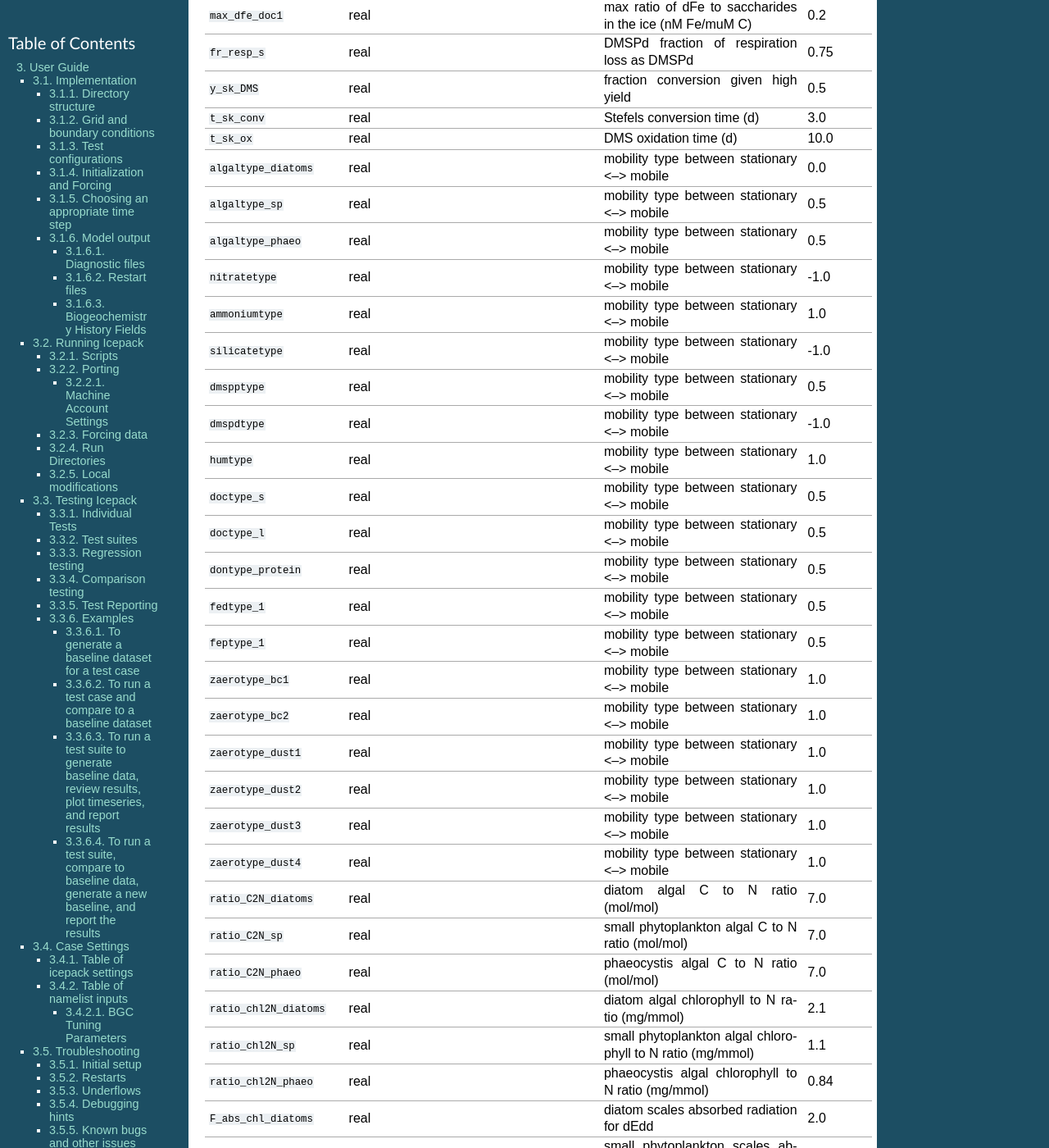
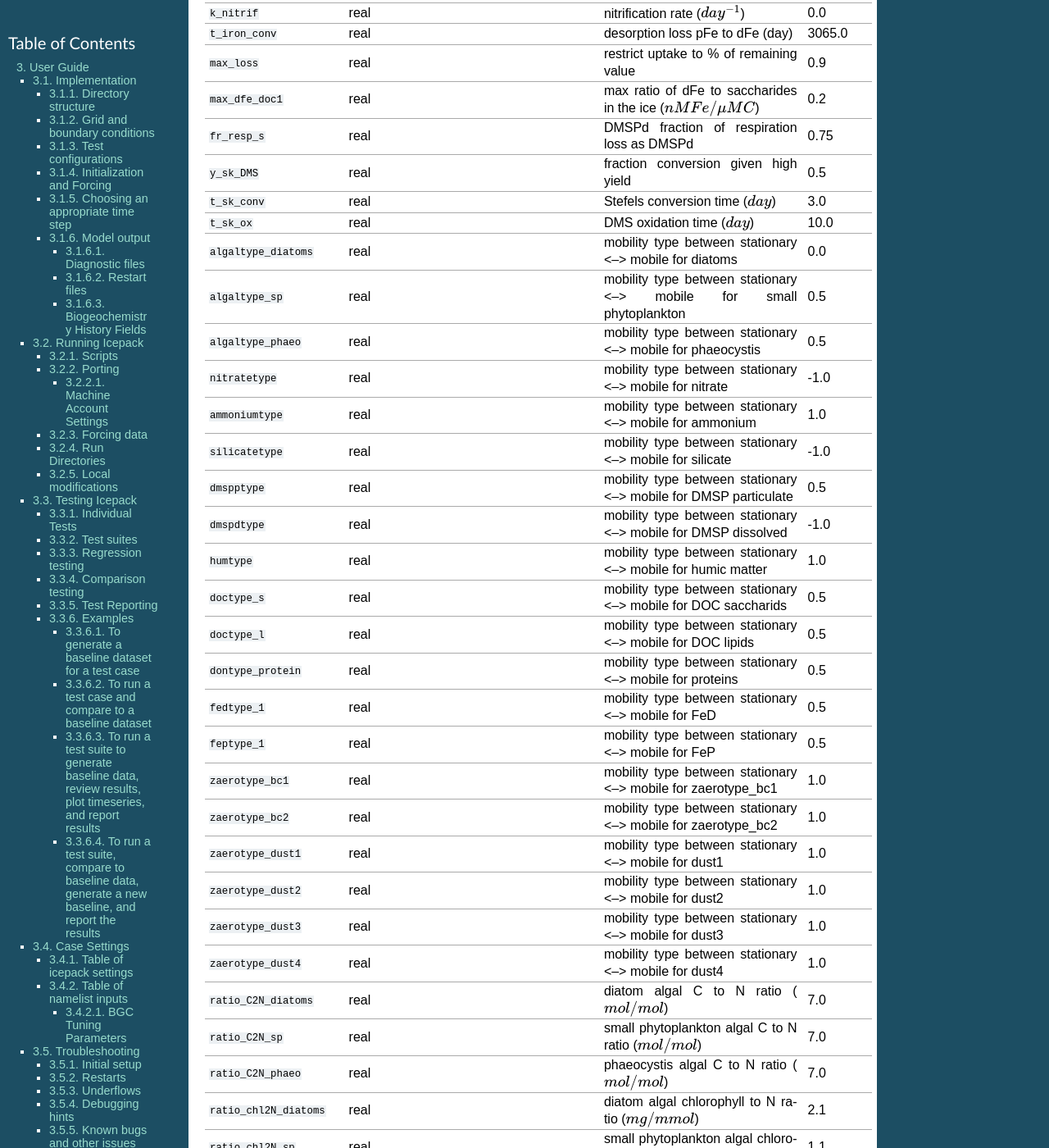
Before and after one commit to CICE-Consortium/Icepack, a Sphinx documentation site: the page built from doc/source/icepack_3_user_guide.rst, in a window 1280 px wide and 1400 px high, scrolled down 23675 px. Shown: the whole window at 82% size. Built offline with Sphinx 7.4.7, drawn with Linux system fonts in a browser that asks for light colours; cross-references to code outside the pages are shown as plain code; some of the changed text lies outside the part shown.

Commit message:
fixing BGC table

```diff
--- a/doc/source/icepack_3_user_guide.rst
+++ b/doc/source/icepack_3_user_guide.rst
@@ -968,123 +968,123 @@ column physics.
    "``l_sk``", "real", "length scale in gravity drainage parameterization (bgc transport scheme)", "0.024"
    "``grid_oS``", "real", "ice-ocean surface layer thickness (zsalinity transport scheme)", "0.0"
    "``l_skS``", "real", "ice-atmosphere surface layer thickness (zsalinity transport scheme)", "0.028"
-   "``phi_snow``", "real", "snow porosity at the ice-snow interface. if <0 then phi_snow is computed from snow density", "-0.3"
+   "``phi_snow``", "real", "snow porosity at the ice-snow interface. if :math:`<0` then phi_snow is computed from snow density", "-0.3"
    "``initbio_frac``", "real", "for each bgc tracer, specifies the fraction of the ocean concentration that is retained in the ice during initial new ice formation", "0.8"
-   "``frazil_scav``", "real", "for each bgc tracer, specifies the fraction or multiple of the ocean concentration that is retained in the ice from frail formation", "0.8"
-   "``ratio_si2N_diatoms``", "real", "algal Si to N (mol/mol) for diatoms", "1.8"
-   "``ratio_si2N_sp``", "real", "algal Si to N (mol/mol) for small phytoplankton", "0.0"
-   "``ratio_si2N_phaeo``", "real", "algal Si to N (mol/mol) for phaeocystis", "0.0"
-   "``ratio_S2N_diatoms``", "real", "algal S to N (mol/mol) for diatoms", "0.03"
-   "``ratio_S2N_sp``", "real", "algal S to N (mol/mol) for small phytoplankton", "0.03"
-   "``ratio_S2N_phaeo``", "real", "algal S to N (mol/mol) for phaeocystis", "0.03"
-   "``ratio_Fe2C_diatoms``", "real", "algal Fe to C (umol/mol) for diatoms", "0.0033"
-   "``ratio_Fe2C_sp``", "real", "algal Fe to C (umol/mol) for small phytoplankton", "0.0033"
-   "``ratio_Fe2C_phaeo``", "real", "algal Fe to C (umol/mol) for phaeocystis", "0.1"
-   "``ratio_Fe2N_diatoms``", "real", "algal Fe to N (umol/mol) for diatoms", "0.023"
-   "``ratio_Fe2N_sp``", "real", "algal Fe to N (umol/mol) for small phytoplankton", "0.023"
-   "``ratio_Fe2N_phaeo``", "real", "algal Fe to N (umol/mol) for phaeocystis", "0.7"
-   "``ratio_Fe2DON``", "real", "Fe to N of DON (nmol/umol)", "0.023"
-   "``ratio_Fe2DOC_s``", "real", "Fe to C of DOC for saccharids (nmol/umol)", "0.1"
-   "``ratio_Fe2DOC_l``", "real", "Fe to C of DOC for lipids (nmol/umol)", "0.033"
+   "``frazil_scav``", "real", "for each bgc tracer, specifies the fraction or multiple of the ocean concentration that is retained in the ice from frazil ice formation", "0.8"
+   "``ratio_si2N_diatoms``", "real", "algal Si to N (:math:`mol/mol`) for diatoms", "1.8"
+   "``ratio_si2N_sp``", "real", "algal Si to N (:math:`mol/mol`) for small phytoplankton", "0.0"
+   "``ratio_si2N_phaeo``", "real", "algal Si to N (:math:`mol/mol`) for phaeocystis", "0.0"
+   "``ratio_S2N_diatoms``", "real", "algal S to N (:math:`mol/mol`) for diatoms", "0.03"
+   "``ratio_S2N_sp``", "real", "algal S to N (:math:`mol/mol`) for small phytoplankton", "0.03"
+   "``ratio_S2N_phaeo``", "real", "algal S to N (:math:`mol/mol`) for phaeocystis", "0.03"
+   "``ratio_Fe2C_diatoms``", "real", "algal Fe to C (:math:`\mu mol/mol`) for diatoms", "0.0033"
+   "``ratio_Fe2C_sp``", "real", "algal Fe to C (:math:`\mu mol/mol`) for small phytoplankton", "0.0033"
+   "``ratio_Fe2C_phaeo``", "real", "algal Fe to C (:math:`\mu mol/mol`) for phaeocystis", "0.1"
+   "``ratio_Fe2N_diatoms``", "real", "algal Fe to N (:math:`\mu mol/mol`) for diatoms", "0.023"
+   "``ratio_Fe2N_sp``", "real", "algal Fe to N (:math:`\mu mol/mol`) for small phytoplankton", "0.023"
+   "``ratio_Fe2N_phaeo``", "real", "algal Fe to N (:math:`\mu mol/mol`) for phaeocystis", "0.7"
+   "``ratio_Fe2DON``", "real", "Fe to N of DON (:math:`nmol/mol`)", "0.023"
+   "``ratio_Fe2DOC_s``", "real", "Fe to C of DOC for saccharids (:math:`nmol/mol`)", "0.1"
+   "``ratio_Fe2DOC_l``", "real", "Fe to C of DOC for lipids (:math:`nmol/mol`)", "0.033"
    "``fr_resp``", "real", "fraction of algal growth lost due to respiration", "0.05"
-   "``tau_min``", "real", "rapid mobile to stationary exchanges (s)", "5200.0"
-   "``tau_max``", "real", "long time mobile to stationary exchanges (s)", "1.73e5"
-   "``algal_vel``", "real", "0.5 cm/d(m/s)", "1.11e-8"
+   "``tau_min``", "real", "rapid mobile to stationary exchanges (:math:`s`)", "5200.0"
+   "``tau_max``", "real", "long time mobile to stationary exchanges (:math:`s`)", "1.73e5"
+   "``algal_vel``", "real", "0.5 :math:`cm/day (m/s)`", "1.11e-8"
    "``R_dFe2dust``", "real", "g/g (3.5% content)", "0.035"
    "``dustFe_sol``", "real", "solubility fraction", "0.005"
-   "``chlabs_diatoms``", "real", "diatoms chl absorption (1/m/(mg/m^3))", "0.03"
-   "``chlabs_sp``", "real", "small phytoplankton chl absorption (1/m/(mg/m^3))", "0.01"
-   "``chlabs_phaeo``", "real", "phaeocystis chl absorption (1/m/(mg/m^3))", "0.05"
-   "``alpha2max_low_diatoms``", "real", "diatoms light limitation (1/(W/m^2))", "0.8"
-   "``alpha2max_low_sp``", "real", "small phytoplankton light limitation (1/(W/m^2))", "0.67"
-   "``alpha2max_low_phaeo``", "real", "phaeocystis light limitation (1/(W/m^2))", "0.67"
-   "``beta2max_diatoms``", "real", "diatoms light inhibition (1/(W/m^2))", "0.018"
-   "``beta2max_sp``", "real", "small phytoplankton light inhibition (1/(W/m^2))", "0.0025"
-   "``beta2max_phaeo``", "real", "phaeocystis light inhibition (1/(W/m^2))", "0.01"
-   "``mu_max_diatoms``", "real", "diatoms maximum growth rate (1/day)", "1.2"
-   "``mu_max_sp``", "real", "small phytoplankton maximum growth rate (1/day)", "0.851"
-   "``mu_max_phaeo``", "real", "phaeocystis maximum growth rate (1/day)", "0.851"
-   "``grow_Tdep_diatoms``", "real", "diatoms Temperature dependence of growth (1/C)", "0.06"
-   "``grow_Tdep_sp``", "real", "small phytoplankton Temperature dependence of growth (1/C)", "0.06"
-   "``grow_Tdep_phaeo``", "real", "phaeocystis Temperature dependence of growth (1/C)", "0.06"
+   "``chlabs_diatoms``", "real", "diatoms chl absorption (:math:`1/m/(mg/m^3)`)", "0.03"
+   "``chlabs_sp``", "real", "small phytoplankton chl absorption (:math:`1/m/(mg/m^3)`)", "0.01"
+   "``chlabs_phaeo``", "real", "phaeocystis chl absorption (:math:`1/m/(mg/m^3)`)", "0.05"
+   "``alpha2max_low_diatoms``", "real", "diatoms light limitation (:math:`(W/m^2)^{-1}`)", "0.8"
+   "``alpha2max_low_sp``", "real", "small phytoplankton light limitation (:math:`(W/m^2)^{-1}`)", "0.67"
+   "``alpha2max_low_phaeo``", "real", "phaeocystis light limitation (:math:`(W/m^2)^{-1}`)", "0.67"
+   "``beta2max_diatoms``", "real", "diatoms light inhibition (:math:`(W/m^2)^{-1}`)", "0.018"
+   "``beta2max_sp``", "real", "small phytoplankton light inhibition (:math:`(W/m^2)^{-1}`)", "0.0025"
+   "``beta2max_phaeo``", "real", "phaeocystis light inhibition (:math:`(W/m^2)^{-1}`)", "0.01"
+   "``mu_max_diatoms``", "real", "diatoms maximum growth rate (:math:`day^{-1}`)", "1.2"
+   "``mu_max_sp``", "real", "small phytoplankton maximum growth rate (:math:`day^{-1}`)", "0.851"
+   "``mu_max_phaeo``", "real", "phaeocystis maximum growth rate (:math:`day^{-1}`)", "0.851"
+   "``grow_Tdep_diatoms``", "real", "diatoms Temperature dependence of growth (:math:`^o`\ C\ :math:`^{-1})`", "0.06"
+   "``grow_Tdep_sp``", "real", "small phytoplankton Temperature dependence of growth :math:`^o`\ C\ :math:`^{-1}`", "0.06"
+   "``grow_Tdep_phaeo``", "real", "phaeocystis Temperature dependence of growth :math:`^o`\ C\ :math:`^{-1}`", "0.06"
    "``fr_graze_diatoms``", "real", "diatoms fraction grazed", "0.01"
    "``fr_graze_sp``", "real", "small phytoplankton fraction grazed", "0.1"
    "``fr_graze_phaeo``", "real", "phaeocystis fraction grazed", "0.1"
-   "``mort_pre_diatoms``", "real", "diatoms mortality (1/day)", "0.007"
-   "``mort_pre_sp``", "real", "small phytoplankton mortality (1/day)", "0.007"
-   "``mort_pre_phaeo``", "real", "phaeocystis mortality (1/day)", "0.007"
-   "``mort_Tdep_diatoms``", "real", "diatoms temperature dependence of mortality (1/C)", "0.03"
-   "``mort_Tdep_sp``", "real", "small phytoplankton temperature dependence of mortality (1/C)", "0.03"
-   "``mort_Tdep_phaeo``", "real", "phaeocystis temperature dependence of mortality (1/C)", "0.03"
-   "``k_exude_diatoms``", "real", "diatoms algal exudation (1/d)", "0.0"
-   "``k_exude_sp``", "real", "small phytoplankton algal exudation (1/d)", "0.0"
-   "``k_exude_phaeo``", "real", "phaeocystis algal exudation (1/d)", "0.0"
-   "``K_Nit_diatoms``", "real", "nitrate half saturation (mmol/m^3)", "1.0"
-   "``K_Nit_sp``", "real", "nitrate half saturation (mmol/m^3)", "1.0"
-   "``K_Nit_phaeo``", "real", "nitrate half saturation (mmol/m^3)", "1.0"
-   "``K_Am_diatoms``", "real", "ammonium half saturation (mmol/m^3)", "0.3"
-   "``K_Am_sp``", "real", "ammonium half saturation (mmol/m^3)", "0.3"
-   "``K_Am_phaeo``", "real", "ammonium half saturation (mmol/m^3)", "0.3"
-   "``K_Sil_diatoms``", "real", "silicate half saturation (mmol/m^3)", "4.0"
-   "``K_Sil_sp``", "real", "silicate half saturation (mmol/m^3)", "0.0"
-   "``K_Sil_phaeo``", "real", "silicate half saturation (mmol/m^3)", "0.0"
-   "``K_Fe_diatoms``", "real", "iron half saturation (nM)", "1.0"
-   "``K_Fe_sp``", "real", "iron half saturation (nM)", "0.2"
-   "``K_Fe_phaeo``", "real", "iron half saturation (nM)", "0.1"
+   "``mort_pre_diatoms``", "real", "diatoms mortality (:math:`day^{-1}`)", "0.007"
+   "``mort_pre_sp``", "real", "small phytoplankton mortality (:math:`day^{-1}`)", "0.007"
+   "``mort_pre_phaeo``", "real", "phaeocystis mortality (:math:`day^{-1}`)", "0.007"
+   "``mort_Tdep_diatoms``", "real", "diatoms temperature dependence of mortality :math:`^o`\ C\ :math:`^{-1}`", "0.03"
+   "``mort_Tdep_sp``", "real", "small phytoplankton temperature dependence of mortality (:math:`^o`\ C\ :math:`^{-1}`)", "0.03"
+   "``mort_Tdep_phaeo``", "real", "phaeocystis temperature dependence of mortality (:math:`^o`\ C\ :math:`^{-1}`)", "0.03"
+   "``k_exude_diatoms``", "real", "diatoms algal exudation (:math:`day^{-1}`)", "0.0"
+   "``k_exude_sp``", "real", "small phytoplankton algal exudation (:math:`day^{-1}`)", "0.0"
+   "``k_exude_phaeo``", "real", "phaeocystis algal exudation (:math:`day^{-1}`)", "0.0"
+   "``K_Nit_diatoms``", "real", "datoms nitrate half saturation (:math:`mmol/m^3`)", "1.0"
+   "``K_Nit_sp``", "real", "small phytoplankton nitrate half saturation (:math:`mmol/m^3`)", "1.0"
+   "``K_Nit_phaeo``", "real", "phaeocystis nitrate half saturation (:math:`mmol/m^3`)", "1.0"
+   "``K_Am_diatoms``", "real", "diatoms ammonium half saturation (:math:`mmol/m^3`)", "0.3"
+   "``K_Am_sp``", "real", "small phytoplankton ammonium half saturation (:math:`mmol/m^3`)", "0.3"
+   "``K_Am_phaeo``", "real", "phaeocystis ammonium half saturation (:math:`mmol/m^3`)", "0.3"
+   "``K_Sil_diatoms``", "real", "diatoms silicate half saturation (:math:`mmol/m^3`)", "4.0"
+   "``K_Sil_sp``", "real", "small phytoplankton silicate half saturation (:math:`mmol/m^3`)", "0.0"
+   "``K_Sil_phaeo``", "real", "phaeocystis silicate half saturation (:math:`mmol/m^3`)", "0.0"
+   "``K_Fe_diatoms``", "real", "diatoms iron half saturation (:math:`nM`)", "1.0"
+   "``K_Fe_sp``", "real", "small phytoplankton iron half saturation (:math:`nM`)", "0.2"
+   "``K_Fe_phaeo``", "real", "phaeocystis iron half saturation (:math:`nM`)", "0.1"
    "``f_don_protein``", "real", "fraction of spilled grazing to proteins", "0.6"
-   "``kn_bac_protein``", "real", "Bacterial degredation of DON (1/d)", "0.03"
+   "``kn_bac_protein``", "real", "Bacterial degredation of DON (:math:`day^{-1}`)", "0.03"
    "``f_don_Am_protein``", "real", "fraction of remineralized DON to ammonium", "0.25"
-   "``f_doc_s``", "real", "saccharids fraction of mortality to DOC", "0.4"
-   "``f_doc_l``", "real", "lipids fraction of mortality to DOC", "0.4"
-   "``f_exude_s``", "real", "saccharids fraction of exudation to DOC", "1.0"
-   "``f_exude_l``", "real", "lipids fraction of exudation to DOC", "1.0"
-   "``k_bac_s``", "real", "saccharids bacterial degredation of DOC (1/d)", "0.03"
-   "``k_bac_l``", "real", "lipids bacterial degredation of DOC (1/d)", "0.03"
-   "``T_max``", "real", "maximum temperature (C)", "0.0"
+   "``f_doc_s``", "real", "fraction of mortality to DOC saccharids", "0.4"
+   "``f_doc_l``", "real", "fraction of mortality to DOC lipids", "0.4"
+   "``f_exude_s``", "real", "fraction of exudation to DOC saccharids", "1.0"
+   "``f_exude_l``", "real", "fraction of exudation to DOC lipids", "1.0"
+   "``k_bac_s``", "real", "bacterial degredation of DOC (:math:`day^{-1}`) saccharids", "0.03"
+   "``k_bac_l``", "real", "bacterial degredation of DOC (:math:`day^{-1}`) lipids", "0.03"
+   "``T_max``", "real", "maximum temperature (:math:`^o`\ C)", "0.0"
    "``fsal``", "real", "Salinity limitation (ppt)", "1.0"
    "``op_dep_min``", "real", "Light attenuates for optical depths exceeding min", "0.1"
    "``fr_graze_s``", "real", "fraction of grazing spilled or slopped", "0.5"
    "``fr_graze_e``", "real", "fraction of assimilation excreted", "0.5"
    "``fr_mort2min``", "real", "fractionation of mortality to Am", "0.5"
    "``fr_dFe``", "real", "fraction of remineralized nitrogen (algal iron)", "0.3"
-   "``k_nitrif``", "real", "nitrification rate (1/day)", "0.0"
+   "``k_nitrif``", "real", "nitrification rate (:math:`day^{-1}`)", "0.0"
    "``t_iron_conv``", "real", "desorption loss pFe to dFe (day)", "3065.0"
    "``max_loss``", "real", "restrict uptake to % of remaining value", "0.9"
-   "``max_dfe_doc1``", "real", "max ratio of dFe to saccharides in the ice (nM Fe/muM C)", "0.2"
+   "``max_dfe_doc1``", "real", "max ratio of dFe to saccharides in the ice (:math:`nM Fe/\mu M C`)", "0.2"
    "``fr_resp_s``", "real", "DMSPd fraction of respiration loss as DMSPd", "0.75"
    "``y_sk_DMS``", "real", "fraction conversion given high yield", "0.5"
-   "``t_sk_conv``", "real", "Stefels conversion time (d)", "3.0"
-   "``t_sk_ox``", "real", "DMS oxidation time (d)", "10.0"
-   "``algaltype_diatoms``", "real", "mobility type between stationary <--> mobile", "0.0"
-   "``algaltype_sp``", "real", "mobility type between stationary <--> mobile", "0.5"
-   "``algaltype_phaeo``", "real", "mobility type between stationary <--> mobile", "0.5"
-   "``nitratetype``", "real", "mobility type between stationary <--> mobile", "-1.0"
-   "``ammoniumtype``", "real", "mobility type between stationary <--> mobile", "1.0"
-   "``silicatetype``", "real", "mobility type between stationary <--> mobile", "-1.0"
-   "``dmspptype``", "real", "mobility type between stationary <--> mobile", "0.5"
-   "``dmspdtype``", "real", "mobility type between stationary <--> mobile", "-1.0"
-   "``humtype``", "real", "mobility type between stationary <--> mobile", "1.0"
-   "``doctype_s``", "real", "mobility type between stationary <--> mobile", "0.5"
-   "``doctype_l``", "real", "mobility type between stationary <--> mobile", "0.5"
-   "``dontype_protein``", "real", "mobility type between stationary <--> mobile", "0.5"
-   "``fedtype_1``", "real", "mobility type between stationary <--> mobile", "0.5"
-   "``feptype_1``", "real", "mobility type between stationary <--> mobile", "0.5"
-   "``zaerotype_bc1``", "real","mobility type between stationary <--> mobile",  "1.0"
-   "``zaerotype_bc2``", "real", "mobility type between stationary <--> mobile", "1.0"
-   "``zaerotype_dust1``", "real", "mobility type between stationary <--> mobile", "1.0"
-   "``zaerotype_dust2``", "real", "mobility type between stationary <--> mobile", "1.0"
-   "``zaerotype_dust3``", "real", "mobility type between stationary <--> mobile", "1.0"
-   "``zaerotype_dust4``", "real", "mobility type between stationary <--> mobile", "1.0"
-   "``ratio_C2N_diatoms``", "real", "diatom algal C to N ratio (mol/mol)", "7.0"
-   "``ratio_C2N_sp``", "real", "small phytoplankton algal C to N ratio (mol/mol)", "7.0"
-   "``ratio_C2N_phaeo``", "real", "phaeocystis algal C to N ratio (mol/mol)", "7.0"
-   "``ratio_chl2N_diatoms``", "real", "diatom algal chlorophyll to N ratio (mg/mmol)", "2.1"
-   "``ratio_chl2N_sp``", "real", "small phytoplankton algal chlorophyll to N ratio (mg/mmol)", "1.1"
-   "``ratio_chl2N_phaeo``", "real", "phaeocystis algal chlorophyll to N ratio (mg/mmol)", "0.84"
+   "``t_sk_conv``", "real", "Stefels conversion time (:math:`day`)", "3.0"
+   "``t_sk_ox``", "real", "DMS oxidation time (:math:`day`)", "10.0"
+   "``algaltype_diatoms``", "real", "mobility type between stationary <--> mobile for diatoms", "0.0"
+   "``algaltype_sp``", "real", "mobility type between stationary <--> mobile for small phytoplankton", "0.5"
+   "``algaltype_phaeo``", "real", "mobility type between stationary <--> mobile for phaeocystis", "0.5"
+   "``nitratetype``", "real", "mobility type between stationary <--> mobile for nitrate", "-1.0"
+   "``ammoniumtype``", "real", "mobility type between stationary <--> mobile for ammonium", "1.0"
+   "``silicatetype``", "real", "mobility type between stationary <--> mobile for silicate", "-1.0"
+   "``dmspptype``", "real", "mobility type between stationary <--> mobile for DMSP particulate", "0.5"
+   "``dmspdtype``", "real", "mobility type between stationary <--> mobile for DMSP dissolved", "-1.0"
+   "``humtype``", "real", "mobility type between stationary <--> mobile for humic matter", "1.0"
+   "``doctype_s``", "real", "mobility type between stationary <--> mobile for DOC saccharids", "0.5"
+   "``doctype_l``", "real", "mobility type between stationary <--> mobile for DOC lipids", "0.5"
+   "``dontype_protein``", "real", "mobility type between stationary <--> mobile for proteins", "0.5"
+   "``fedtype_1``", "real", "mobility type between stationary <--> mobile for FeD", "0.5"
+   "``feptype_1``", "real", "mobility type between stationary <--> mobile for FeP", "0.5"
+   "``zaerotype_bc1``", "real","mobility type between stationary <--> mobile for zaerotype_bc1",  "1.0"
+   "``zaerotype_bc2``", "real", "mobility type between stationary <--> mobile for zaerotype_bc2", "1.0"
+   "``zaerotype_dust1``", "real", "mobility type between stationary <--> mobile for dust1", "1.0"
+   "``zaerotype_dust2``", "real", "mobility type between stationary <--> mobile for dust2", "1.0"
+   "``zaerotype_dust3``", "real", "mobility type between stationary <--> mobile for dust3", "1.0"
+   "``zaerotype_dust4``", "real", "mobility type between stationary <--> mobile for dust4", "1.0"
+   "``ratio_C2N_diatoms``", "real", "diatom algal C to N ratio (:math:`mol/mol`)", "7.0"
+   "``ratio_C2N_sp``", "real", "small phytoplankton algal C to N ratio (:math:`mol/mol`)", "7.0"
+   "``ratio_C2N_phaeo``", "real", "phaeocystis algal C to N ratio (:math:`mol/mol`)", "7.0"
+   "``ratio_chl2N_diatoms``", "real", "diatom algal chlorophyll to N ratio (:math:`mg/mmol`)", "2.1"
+   "``ratio_chl2N_sp``", "real", "small phytoplankton algal chlorophyll to N ratio (:math:`mg/mmol`)", "1.1"
+   "``ratio_chl2N_phaeo``", "real", "phaeocystis algal chlorophyll to N ratio (:math:`mg/mmol`)", "0.84"
    "``F_abs_chl_diatoms``", "real", "diatom scales absorbed radiation for dEdd", "2.0"
    "``F_abs_chl_sp``", "real", "small phytoplankton scales absorbed radiation for dEdd", "4.0"
    "``F_abs_chl_phaeo``", "real", "phaeocystis scales absorbed radiation for dEdd", "5.0"
-   "``ratio_C2N_proteins``", "real", "ratio of C to N in proteins (mol/mol)", "7.0"
+   "``ratio_C2N_proteins``", "real", "ratio of C to N in proteins (:math:`mol/mol`)", "7.0"
    "", "", "", ""
 
 .. commented out below
```
Also changed, not shown: other parts of doc/source/icepack_3_user_guide.rst (+3 -3 lines), 1 other file.
